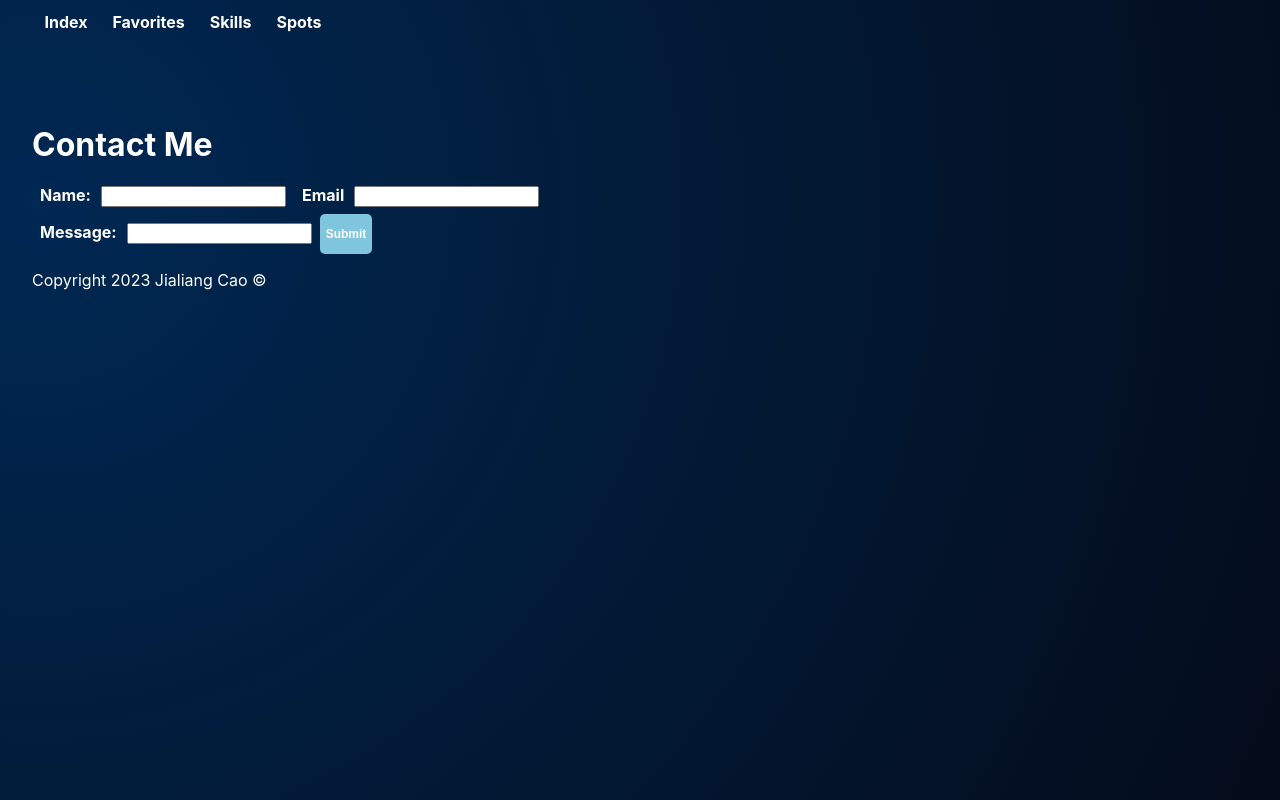
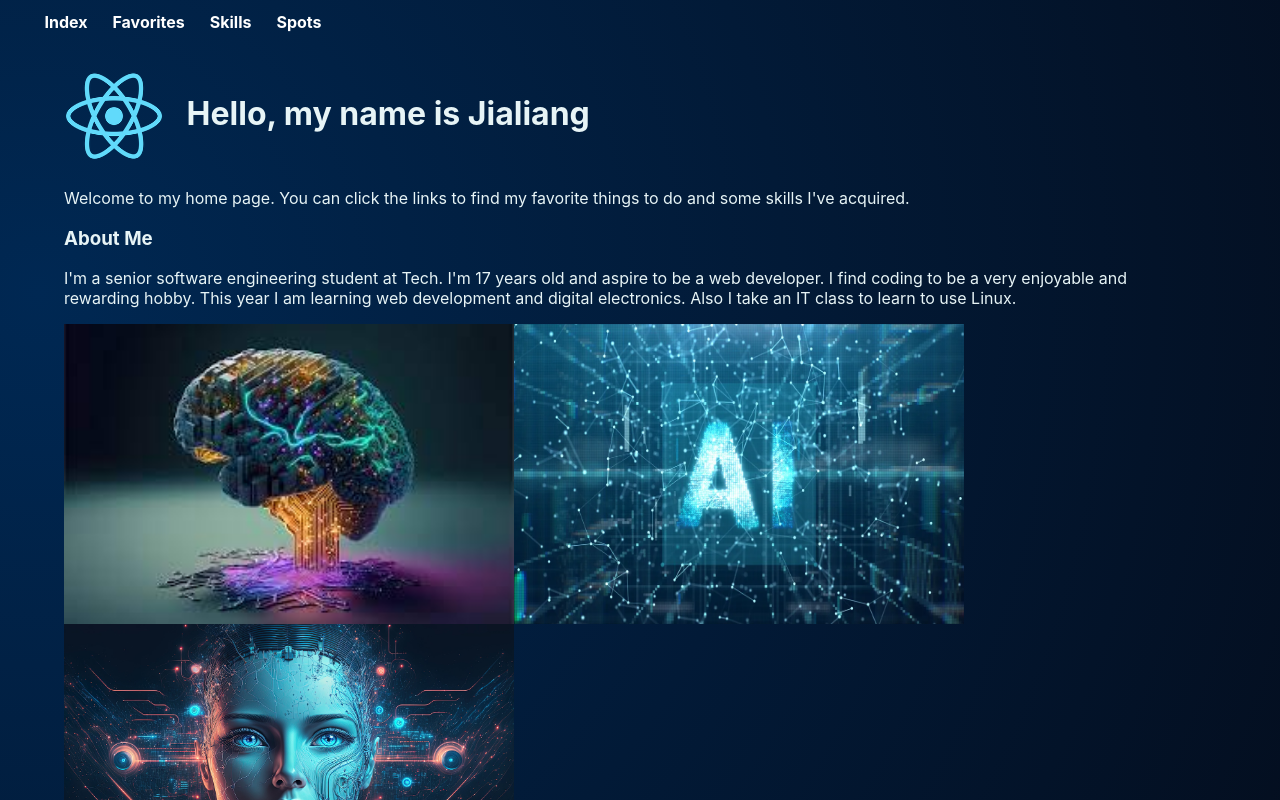
Before and after one commit to jialiangcao/staticproject, a React (Create React App) app: page / in a window 1280 px wide. Shown: the top 800 px of the page. Built offline with nearby package versions, Linux system fonts and the light colour scheme.

Commit message:
fixed routing

```diff
--- a/src/App.js
+++ b/src/App.js
@@ -18,7 +18,7 @@
         </div>
 
         <Routes>
-          <Route path="/staticproject/" element={<Home />} />
+          <Route path="/" element={<Home />} />
           <Route path="/favorites" element={<Favorites />} />
           <Route path="/skills" element={<Skills />} />
           <Route path="/spots" element={<Spots />} />
```
